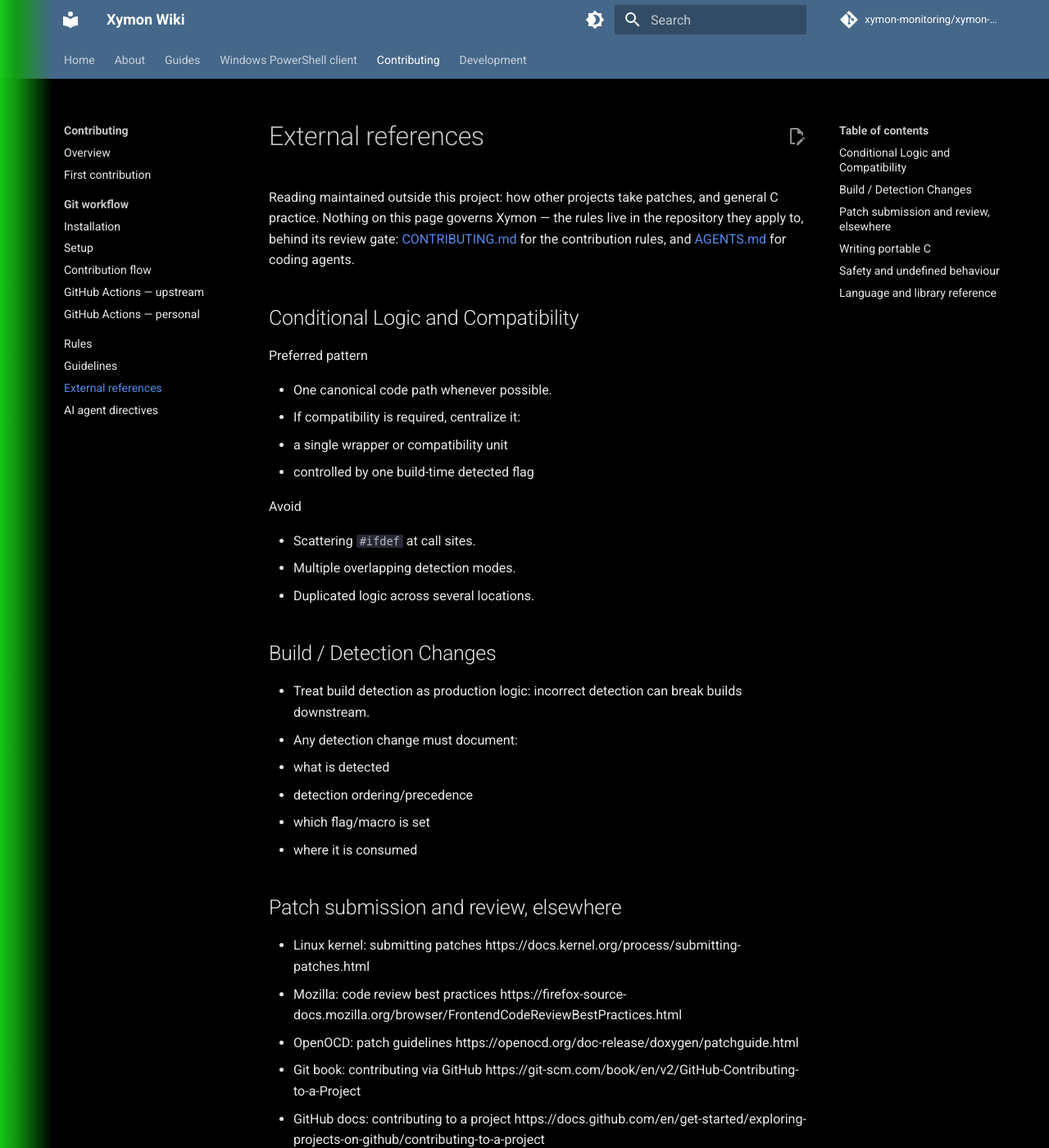
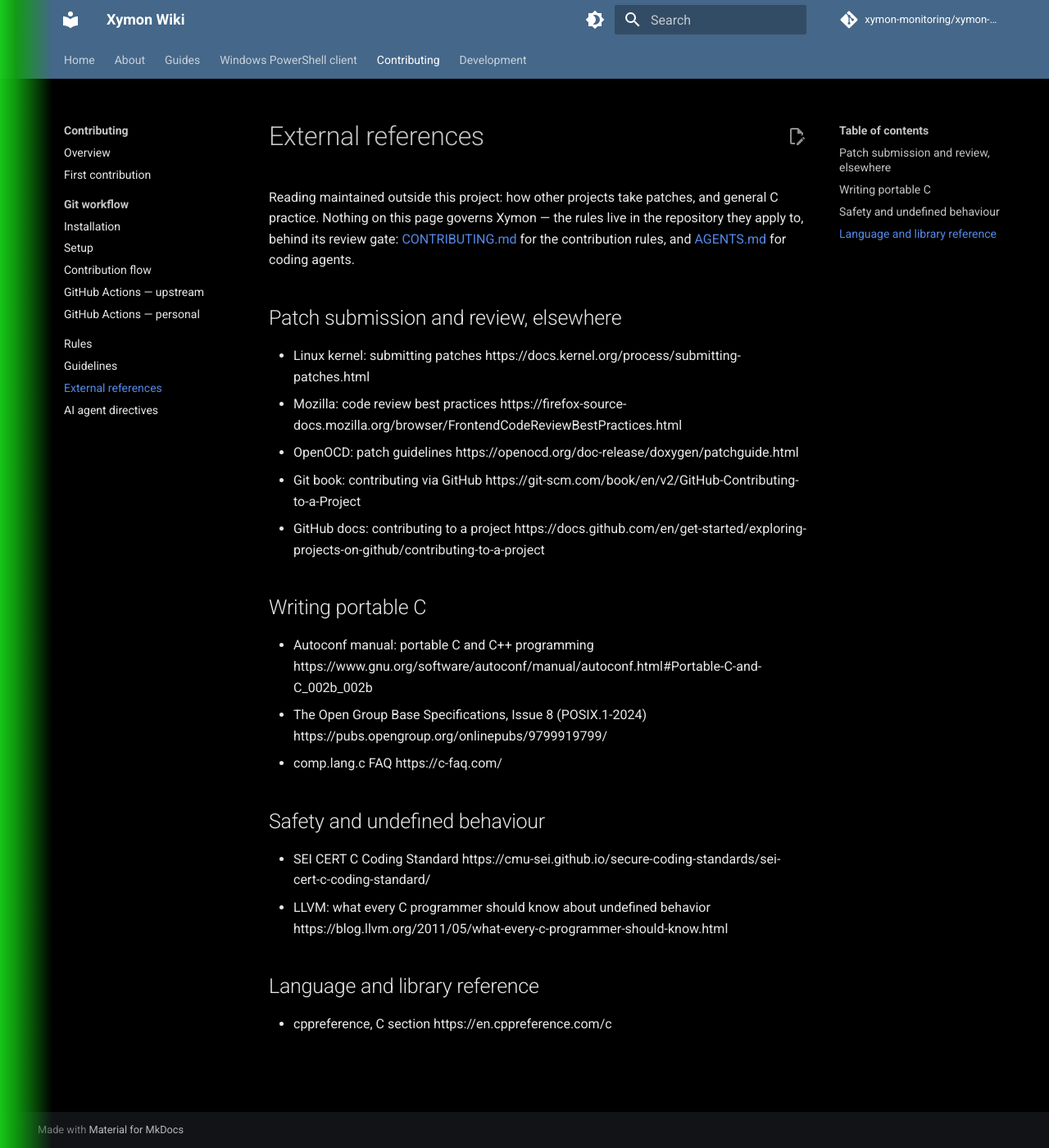
Before and after one commit to xymon-monitoring/xymon-wiki, an MkDocs documentation site: the page built from docs/contributing/external-references.md, in a window 1280 px wide and 1400 px high. Shown: the whole window at 82% size. Built offline with MkDocs 1.6.1 and Material for MkDocs 9.7.7, drawn with Linux system fonts in a browser that asks for light colours; comment, search, counter and statistics services are not loaded.

Commit message:
contributing: drop the last two rule sections from the references page
"Conditional Logic and Compatibility" and "Build / Detection Changes" were the
page's only C-language content and they were written as rules, which the page no
longer carries. Read closely, each was two things at once.

The general half -- one canonical code path, compatibility centralised behind a
single build-detected macro rather than scattered at call sites, build detection
treated as production logic -- is standard portable C practice that this project
did not invent. The autoconf manual's chapter on portable C says it at length and
is maintained by someone else; it is linked from this page under "Writing
portable C", so restating it here only created a copy that could drift.

The other half was never general: which directories hold the compatibility units,
how the tree actually distributes its preprocessor guards, and the requirement
that a detection change documents its macro and that macro's consumers in the
pull request. That belongs in the repository it describes.

The page now holds links and nothing else, which is what its title claims.

```diff
--- a/docs/contributing/external-references.md
+++ b/docs/contributing/external-references.md
@@ -8,33 +8,8 @@
 [AGENTS.md](https://github.com/xymon-monitoring/xymon/blob/main/AGENTS.md) for
 coding agents.
 
-## Conditional Logic and Compatibility
+## Patch submission and review, elsewhere
 
-
-Preferred pattern
-
-- One canonical code path whenever possible.
-- If compatibility is required, centralize it:
-  - a single wrapper or compatibility unit
-  - controlled by one build-time detected flag
-
-Avoid
-
-- Scattering `#ifdef` at call sites.
-- Multiple overlapping detection modes.
-- Duplicated logic across several locations.
-
-## Build / Detection Changes
-
-
-- Treat build detection as production logic: incorrect detection can break builds downstream.
-- Any detection change must document:
-  - what is detected
-  - detection ordering/precedence
-  - which flag/macro is set
-  - where it is consumed
-
-## Patch submission and review, elsewhere
 
 - Linux kernel: submitting patches
   https://docs.kernel.org/process/submitting-patches.html
@@ -49,6 +24,7 @@
 
 ## Writing portable C
 
+
 - Autoconf manual: portable C and C++ programming
   https://www.gnu.org/software/autoconf/manual/autoconf.html#Portable-C-and-C_002b_002b
 - The Open Group Base Specifications, Issue 8 (POSIX.1-2024)
@@ -58,6 +34,7 @@
 
 ## Safety and undefined behaviour
 
+
 - SEI CERT C Coding Standard
   https://cmu-sei.github.io/secure-coding-standards/sei-cert-c-coding-standard/
 - LLVM: what every C programmer should know about undefined behavior
@@ -65,5 +42,6 @@
 
 ## Language and library reference
 
+
 - cppreference, C section
   https://en.cppreference.com/c
```
